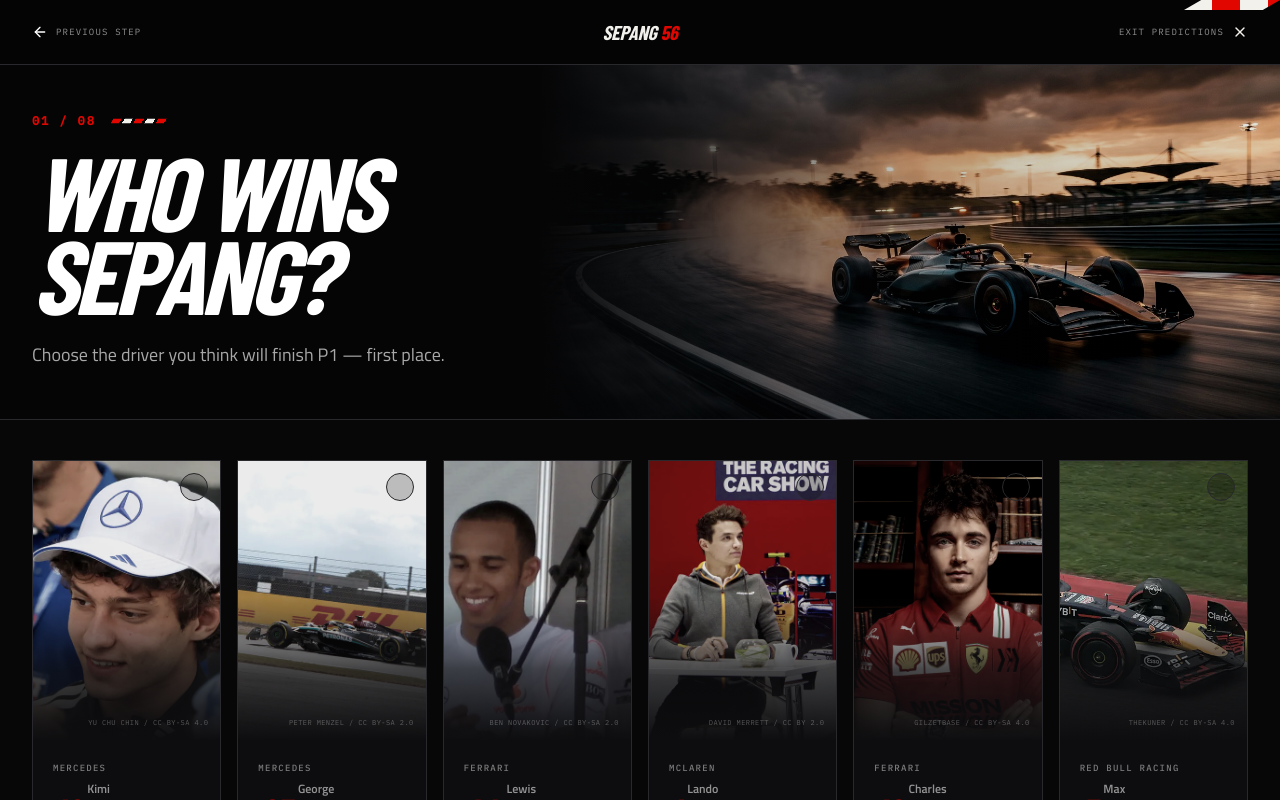
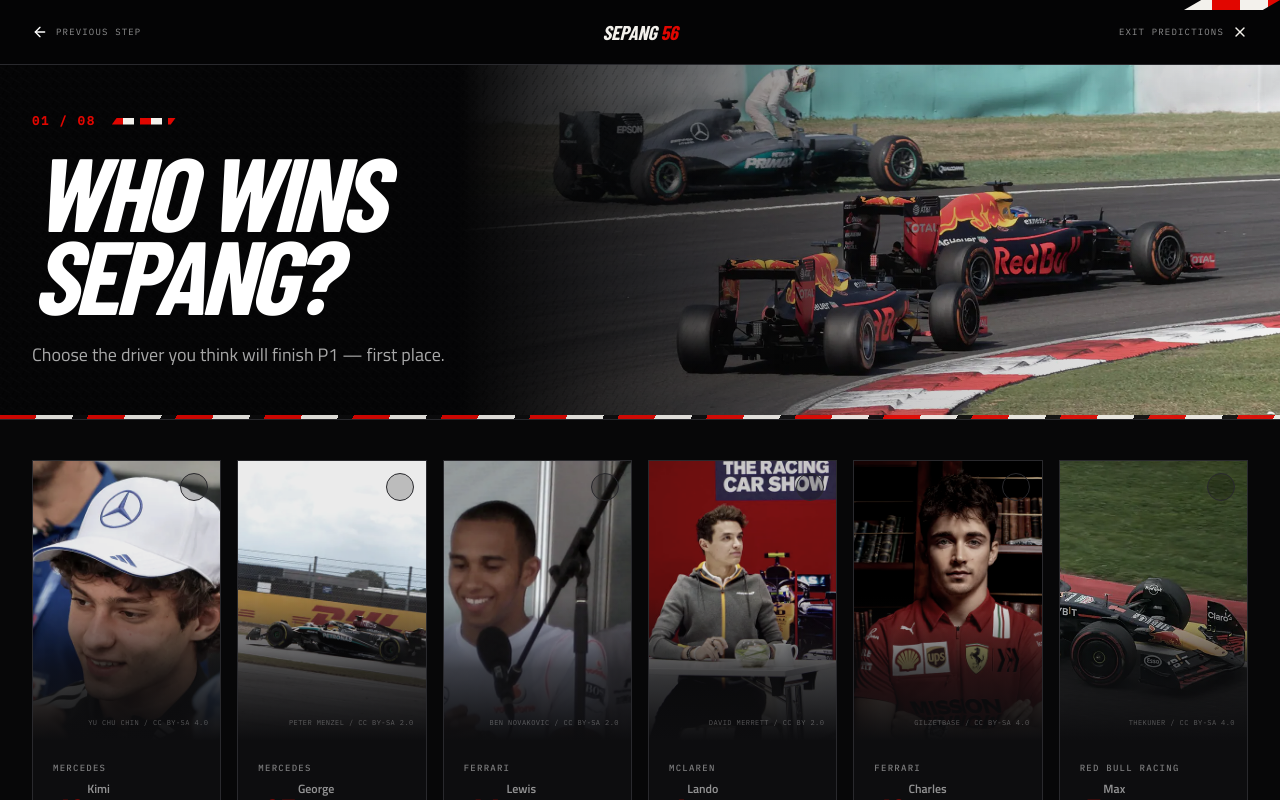
Before and after one commit to itsLucas02/f1-sepang, a Next.js app: page /predict in a window 1280 px wide. Both pictures are taken after a click on the button "START PICKING". Shown: the top 800 px of the page. Built offline with nearby package versions, Linux system fonts and the light colour scheme; a web font is replaced by a local one.

Commit message:
fix: polish prediction media rail and alignment

```diff
--- a/components/prediction/prediction-step.tsx
+++ b/components/prediction/prediction-step.tsx
@@ -2,8 +2,10 @@ import Image from "next/image";
 import type { ReactNode } from "react";
 import { ArrowRight } from "lucide-react";
 
+import textures from "@/components/shared/motorsport-textures.module.css";
 import { Button } from "@/components/ui/button";
 import { PREDICTION_QUESTIONS } from "@/content/predictions";
+import { publicAsset } from "@/lib/assets";
 
 export function PredictionStep({
   progress,
@@ -28,16 +30,18 @@ export function PredictionStep({
   return (
     <div className="panel-enter relative min-h-[calc(100vh-56px)] bg-[#070708] pb-36 text-foreground">
       <section className="relative overflow-hidden border-b border-white/10 bg-[#050506]">
-        <div className="absolute inset-y-0 right-0 w-[58%] max-lg:hidden">
+        <div className="absolute inset-y-0 right-0 w-[64%] max-lg:hidden">
           <Image
-            src="/hero-sepang.jpg"
-            alt="Race car atmosphere at Sepang"
+            src={publicAsset("/media/prediction/intro.webp")}
+            alt="Formula-style cars racing at Sepang"
             fill
-            sizes="58vw"
-            className="object-cover object-[64%_54%] grayscale-[0.25] contrast-110"
+            priority
+            sizes="64vw"
+            className="object-cover object-[62%_52%] contrast-105 saturate-[0.92]"
           />
-          <div className="absolute inset-0 bg-gradient-to-r from-[#050506] via-[#050506]/24 to-black/10" aria-hidden="true" />
+          <div className="absolute inset-0 bg-gradient-to-r from-[#050506] via-[#050506]/22 to-black/5" aria-hidden="true" />
         </div>
+        <div className={`${textures.carbonFade} pointer-events-none absolute inset-y-0 left-0 w-[58%] opacity-70 max-lg:hidden`} aria-hidden="true" />
         <div className="race-noise pointer-events-none absolute inset-0 opacity-20" aria-hidden="true" />
 
         <div className="relative mx-auto max-w-[1440px] px-5 py-8 sm:px-8 sm:py-10 lg:py-12">
@@ -46,7 +50,7 @@ export function PredictionStep({
               <span className="font-mono text-xs font-semibold tracking-[0.16em] text-race-red">
                 {progress}
               </span>
-              <span className="motorsport-stripe block scale-75 origin-left" aria-hidden="true" />
+              <span className={textures.stripeFlagSmall} aria-hidden="true" />
             </div>
 
             <h1 className="mt-5 font-display text-6xl font-extrabold uppercase italic leading-[0.8] tracking-[-0.045em] text-white sm:text-7xl lg:text-[6.5rem]">
@@ -57,16 +61,17 @@ export function PredictionStep({
             </p>
           </div>
         </div>
+        <div className={`${textures.stripeBand} absolute inset-x-0 bottom-0 h-1 opacity-90`} aria-hidden="true" />
       </section>
 
       <section className="relative mx-auto max-w-[1440px] px-5 py-8 sm:px-8 sm:py-10">
         {children}
       </section>
 
-      <div className="fixed inset-x-0 bottom-0 z-40 border-t border-white/14 bg-[#050506]/96 pb-[max(14px,env(safe-area-inset-bottom))] pt-3 backdrop-blur-xl">
+      <div className={`fixed inset-x-0 bottom-0 z-40 border-t border-white/14 bg-[#050506]/96 pb-[max(14px,env(safe-area-inset-bottom))] pt-3 backdrop-blur-xl ${textures.rubberGrain}`}>
         <div className="mx-auto max-w-[1440px] px-5 sm:px-8">
-          <div className="hidden items-end gap-3 lg:flex">
-            <div className="grid flex-1 grid-cols-8 gap-0 border border-white/10 bg-[#09090b]">
+          <div className={`hidden h-[76px] overflow-hidden border border-white/12 bg-[#09090b] lg:grid lg:grid-cols-[minmax(0,1fr)_224px] ${textures.carbonPanel}`}>
+            <div className="grid min-w-0 grid-cols-8">
               {PREDICTION_QUESTIONS.map((item, index) => {
                 const active = index + 1 === current;
                 const passed = index + 1 < current;
@@ -100,7 +105,7 @@ export function PredictionStep({
               size="large"
               disabled={!canContinue}
               onClick={onContinue}
-              className="sheen min-h-[62px] min-w-56 rounded-none border border-race-red bg-race-red px-10 font-display text-lg font-extrabold uppercase italic tracking-[0.08em]"
+              className="sheen h-full min-h-0 rounded-none border-0 border-l border-race-red bg-race-red px-10 py-0 font-display text-lg font-extrabold uppercase italic tracking-[0.08em]"
             >
               {continueLabel}
               <ArrowRight aria-hidden="true" className="size-5" />
```
